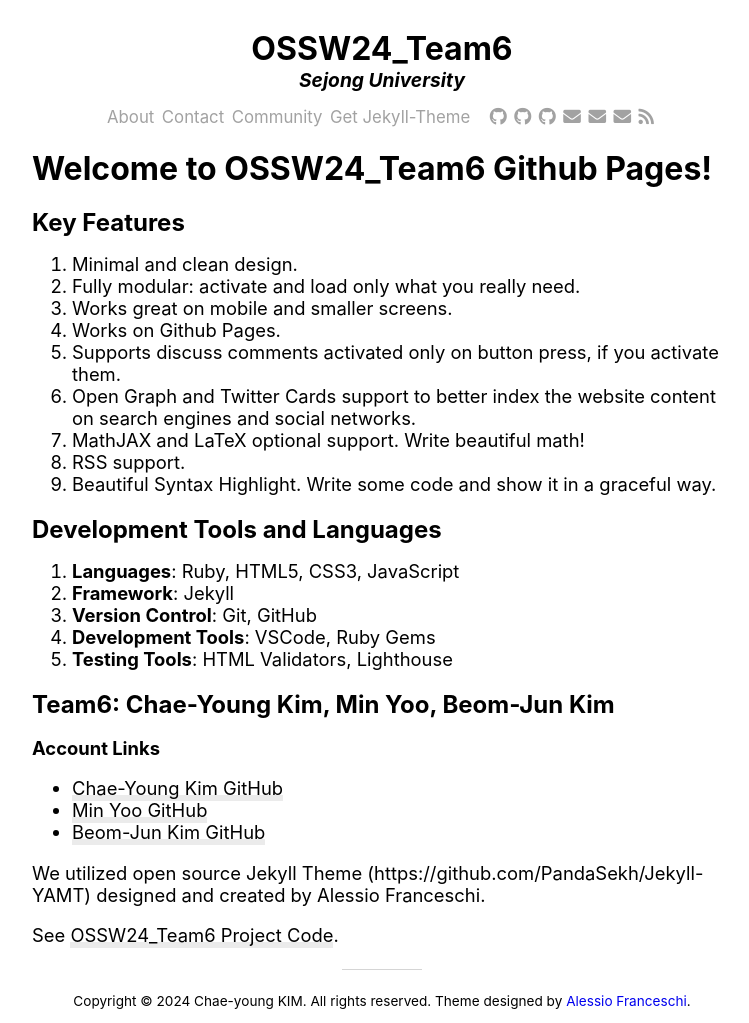
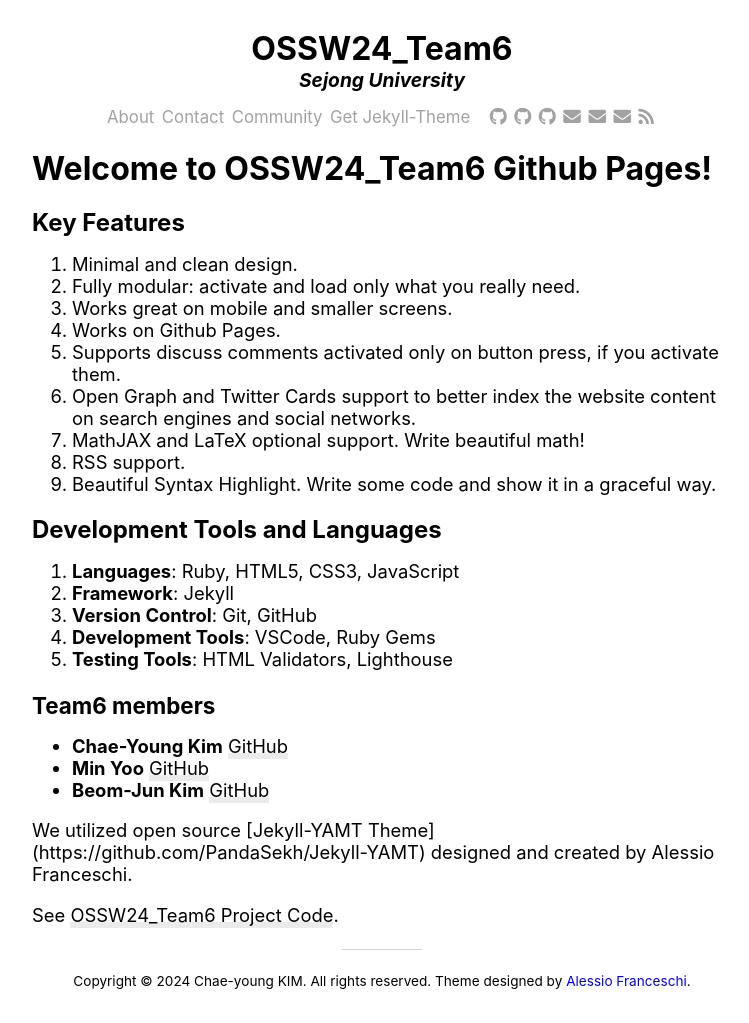
Before and after one commit to yoooousir/OSSW24_Team6, a Jekyll site: the page built from about.md, in a window 1280 px wide. Shown: the whole page, without its empty margins (258-1007 px from the left). Built offline with Jekyll 4.4.1, drawn with Linux system fonts in a browser that asks for light colours; nearby versions of some CDN libraries; after the commit the page ends 1002 px from its top, so only the background shows below that.

Commit message:
Update about.md

```diff
--- a/about.md
+++ b/about.md
@@ -23,13 +23,12 @@ title: About
 4. **Development Tools**: VSCode, Ruby Gems
 5. **Testing Tools**: HTML Validators, Lighthouse
 
-## Team6: Chae-Young Kim, Min Yoo, Beom-Jun Kim
-**Account Links**
-- [Chae-Young Kim GitHub](https://github.com/yoooousir)
-- [Min Yoo GitHub](https://github.com/tracer12)
-- [Beom-Jun Kim GitHub](https://github.com/tigerjun5199)
+### Team6 members
+- **Chae-Young Kim** [GitHub](https://github.com/yoooousir)
+- **Min Yoo** [GitHub](https://github.com/tracer12)
+- **Beom-Jun Kim** [GitHub](https://github.com/tigerjun5199)
 
 
-We utilized open source Jekyll Theme (https://github.com/PandaSekh/Jekyll-YAMT) designed and created by Alessio Franceschi.
+We utilized open source [Jekyll-YAMT Theme] (https://github.com/PandaSekh/Jekyll-YAMT) designed and created by Alessio Franceschi.
 
 See [OSSW24_Team6 Project Code](https://github.com/yoooousir/OSSW24_Team6.github.io).
```
